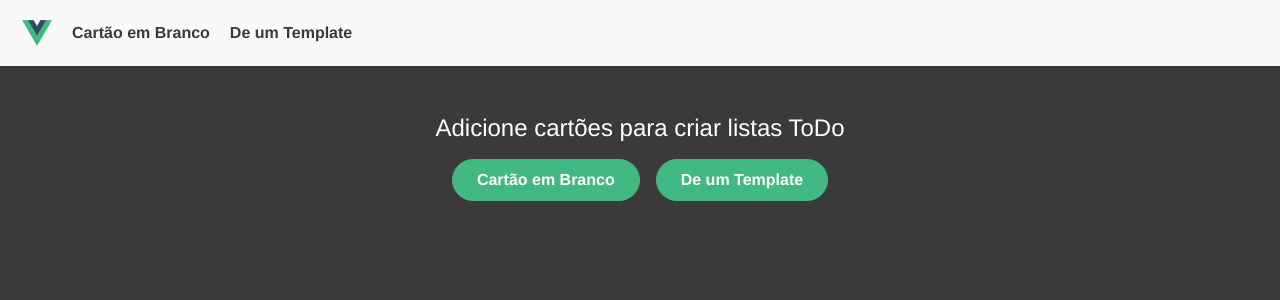
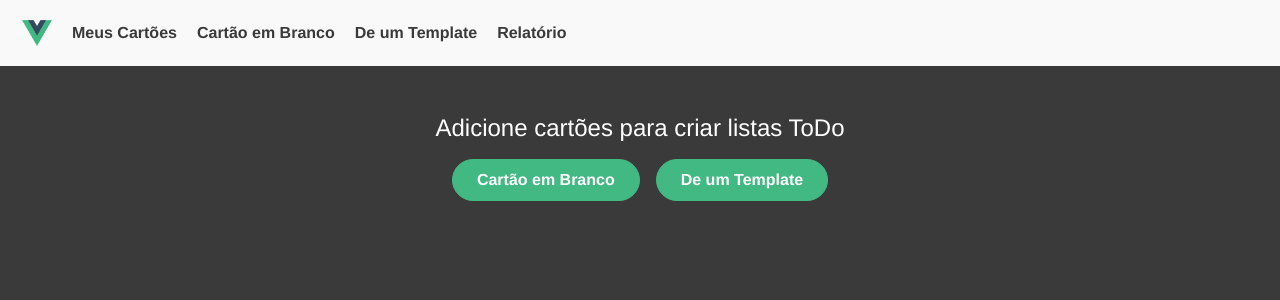
Before and after one commit to senomardetritos/todo-card-list, a Vue app: page / in a window 1280 px wide. Shown: the top 300 px of the page. Built offline with nearby package versions, Linux system fonts and the light colour scheme.

Commit message:
feat: criado o relatório

```diff
--- a/src/components/AppContainer.vue
+++ b/src/components/AppContainer.vue
@@ -1,7 +1,9 @@
 <template>
 	<div>
-		<AppHeader @add-card="addCard" @add-by-template="addByTemplate" />
-		<AppHome :key="key_card" />
+		<AppHeader @add-card="addCard" @add-by-template="addByTemplate" @show-dashboard="route = 'home'"
+			@show-report="route = 'report'" />
+		<AppHome :key="key_card" v-if="route == 'home'" />
+		<AppReport :key="key_card" v-if="route == 'report'" />
 		<div class="row pt-5" v-if="!cards || Object.keys(cards).length == 0">
 			<div class="col-sm-3"></div>
 			<div class="col-sm-6 text-center">
@@ -23,9 +25,11 @@ import { get, save, getLastId } from '../utils/db';
 import database from '../db/default-list';
 import AppHeader from './AppHeader.vue';
 import AppHome from './AppHome.vue';
+import AppReport from './AppReport.vue';
 import TemplateModal from './TemplateModal.vue';
 
 const cards = ref({});
+const route = ref('home')
 const showModalTemplate = ref(false);
 const key_card = ref(Date.now())
 
@@ -80,7 +84,7 @@ function saveCards() {
 
 <style scoped>
 .home-text {
-    color: white;
+	color: white;
 }
 
 .home-buttons {
--- a/src/components/AppHeader.vue
+++ b/src/components/AppHeader.vue
@@ -2,16 +2,23 @@
 	<nav class="menu navbar navbar-expand-md navbar-dark">
 		<div class="container-fluid">
 			<img alt="Vue logo" src="../assets/logo.png" />
-			<button class="navbar-toggler" type="button" data-bs-toggle="collapse" data-bs-target="#navbarNav" aria-controls="navbarNav" aria-expanded="false" aria-label="Toggle navigation">
+			<button class="navbar-toggler" type="button" data-bs-toggle="collapse" data-bs-target="#navbarNav"
+				aria-controls="navbarNav" aria-expanded="false" aria-label="Toggle navigation">
 				<span class="navbar-toggler-icon"></span>
 			</button>
 			<div class="collapse navbar-collapse" id="navbarNav">
 				<ul class="navbar-nav">
 					<li class="nav-item">
+						<a href="#" @click="showDashboard()">Meus Cartões</a>
+					</li>
+					<li class="nav-item">
 						<a href="#" @click="addCard()">Cartão em Branco</a>
 					</li>
 					<li class="nav-item">
 						<a href="#" @click="addByTemplate()">De um Template</a>
+					</li>
+					<li class="nav-item">
+						<a href="#" @click="showReport()">Relatório</a>
 					</li>
 				</ul>
 			</div>
@@ -21,11 +28,17 @@
 
 <script setup>
 import { defineEmits } from 'vue';
-	const emits = defineEmits(['add-card', 'add-by-template']);
+const emits = defineEmits(['add-card', 'add-by-template', 'show-dashboard', 'show-report']);
 function addCard() {
 	emits('add-card');
 }
 function addByTemplate() {
 	emits('add-by-template');
 }
+function showDashboard() {
+	emits('show-dashboard');
+}
+function showReport() {
+	emits('show-report');
+}
 </script>
--- /dev/null
+++ b/src/components/AppReport.vue
@@ -0,0 +1,108 @@
+<template>
+    <div class="app-report">
+        <h3>Relatório</h3>
+        <hr />
+        <div class="app-report-content">
+            <div class="app-report-item" v-for="(report_item, i) in report" :key="i">
+                <b :class="'btn ' + statusClass[i]">{{ status[i] }}</b>
+                <hr />
+                <div class="app-report-item-name" v-for="(name, j) in report_item" :key="j">
+                    <span>{{ j }}</span>
+                    <div class="app-report-item-item" v-for="(item, k) in name" :key="k">
+                        - {{ item.name }}
+                    </div>
+                </div>
+            </div>
+        </div>
+    </div>
+</template>
+
+<script setup>
+import { ref, onMounted } from 'vue';
+import { get } from '../utils/db';
+
+const cards = ref({});
+const report = ref({})
+
+const status = {
+    todo: 'A Fazer',
+    doing: 'Fazendo',
+    done: 'Feito',
+    cancelled: 'Cancelado',
+    postponed: 'Adiado',
+};
+
+const statusClass = {
+    todo: 'btn-secondary',
+    doing: 'btn-primary',
+    done: 'btn-success',
+    cancelled: 'btn-danger',
+    postponed: 'btn-warning',
+};
+
+onMounted(() => {
+    cards.value = get();
+    if (!cards.value) cards.value = {};
+    const reports = {}
+    for (const key_card of Object.keys(cards.value)) {
+        const card = cards.value[key_card]
+        const { name } = card
+        console.log(card.name)
+        for (const key_item of Object.keys(card.items)) {
+            const item = card.items[key_item]
+            console.log(item)
+            const { status } = item
+            if (!reports[status]) reports[status] = {}
+            if (!reports[status][name]) reports[status][name] = []
+            reports[status][name].push(item)
+        }
+    }
+    console.log(reports)
+    report.value = reports
+});
+
+</script>
+
+<style lang="css" scoped>
+.app-report {
+    background-color: white;
+    color: #333333;
+    margin: 24px;
+    border-radius: 16px;
+    padding: 24px;
+}
+
+.app-report-content {
+    display: flex;
+    width: 100%;
+    gap: 36px;
+}
+
+.app-report-item {
+    display: flex;
+    flex-direction: column;
+    width: 100%;
+}
+
+.app-report-item b {
+    font-size: 12pt;
+    text-align: left;
+    padding: 4px 16px;
+}
+
+.app-report-item-name {
+    display: flex;
+    flex-direction: column;
+    width: 100%;
+    gap: 8px;
+    margin-bottom: 24px;
+}
+
+.app-report-item-name span {
+    border-bottom: 1px solid #eee;
+    display: block;
+    padding-bottom: 4px;
+    font-weight: 600;
+    font-size: 11pt;
+}
+</style>
```
Lines whose indentation alone changed are shown as unchanged.
